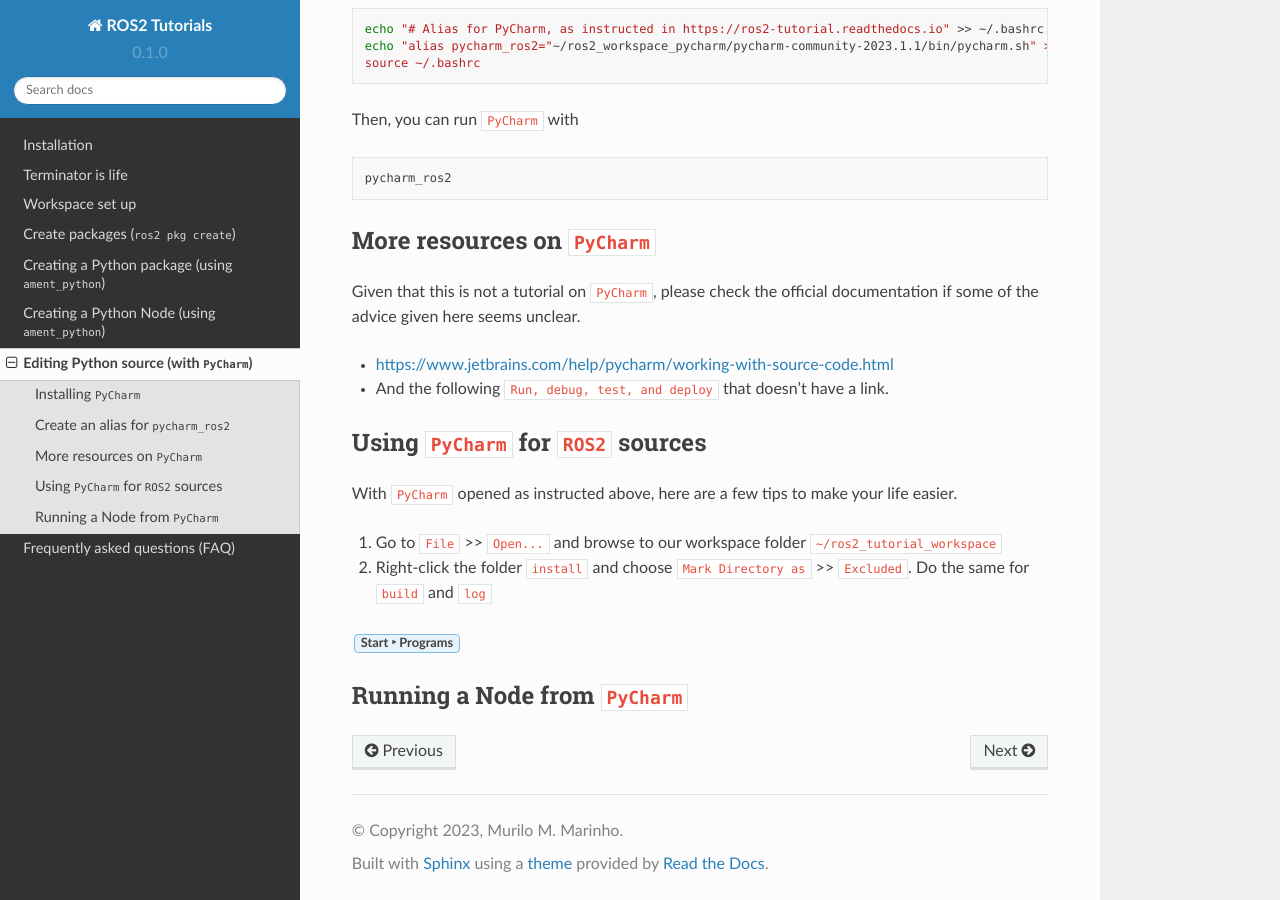
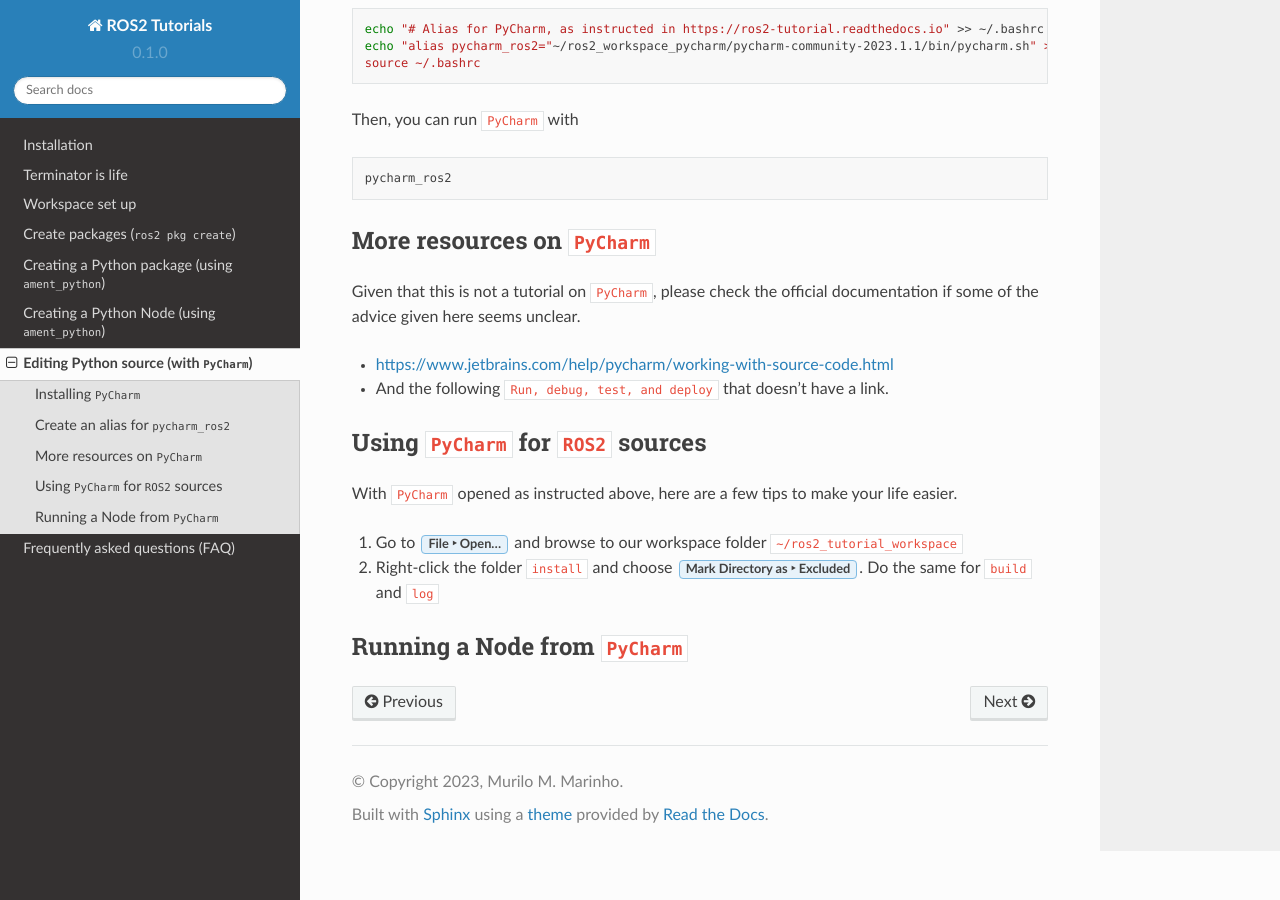
Before and after one commit to mmmarinho/ROS2_Tutorial, a Sphinx documentation site: the page built from docs/source/editing_python_source.rst, in a window 1280 px wide and 900 px high, scrolled down 800 px. Built offline with Sphinx 7.4.7 and the Read the Docs theme 2.0.0, drawn with Linux system fonts in a browser that asks for light colours.

Commit message:
Update editing_python_source.rst

```diff
--- a/docs/source/editing_python_source.rst
+++ b/docs/source/editing_python_source.rst
@@ -49,10 +49,8 @@
 
 With :code:`PyCharm` opened as instructed above, here are a few tips to make your life easier.
 
-1. Go to :code:`File` >> :code:`Open...` and browse to our workspace folder :code:`~/ros2_tutorial_workspace`
-2. Right-click the folder :code:`install` and choose :code:`Mark Directory as` >> :code:`Excluded`. Do the same for :code:`build` and :code:`log`
-
-:menuselection:`Start --> Programs`
+1. Go to :menuselection:`File --> Open...` and browse to our workspace folder :file:`~/ros2_tutorial_workspace`
+2. Right-click the folder :file:`install` and choose :menuselection:`Mark Directory as --> Excluded`. Do the same for :file:`build` and :file:`log`
 
 Running a Node from :code:`PyCharm`
 -----------------------------------
```
